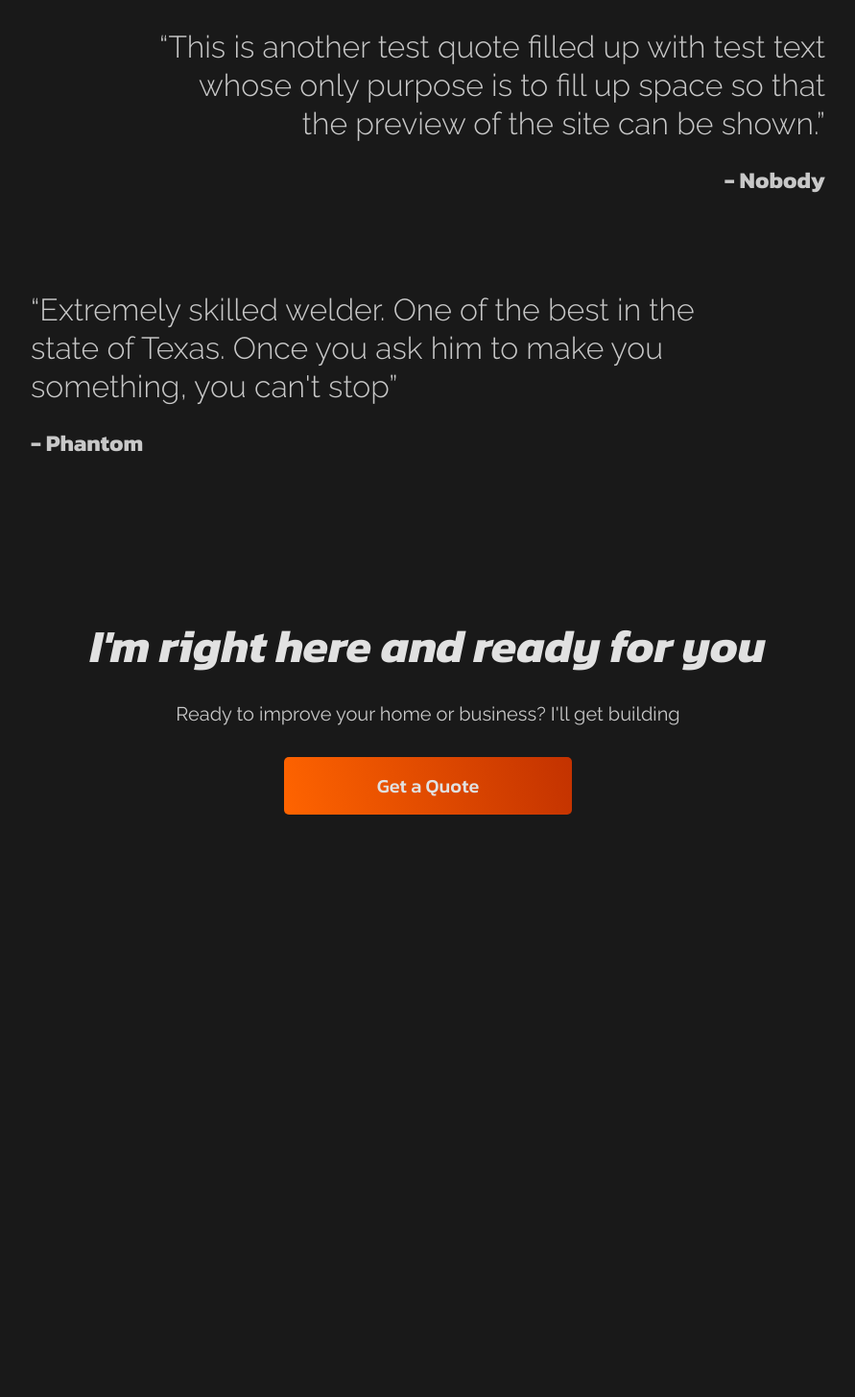
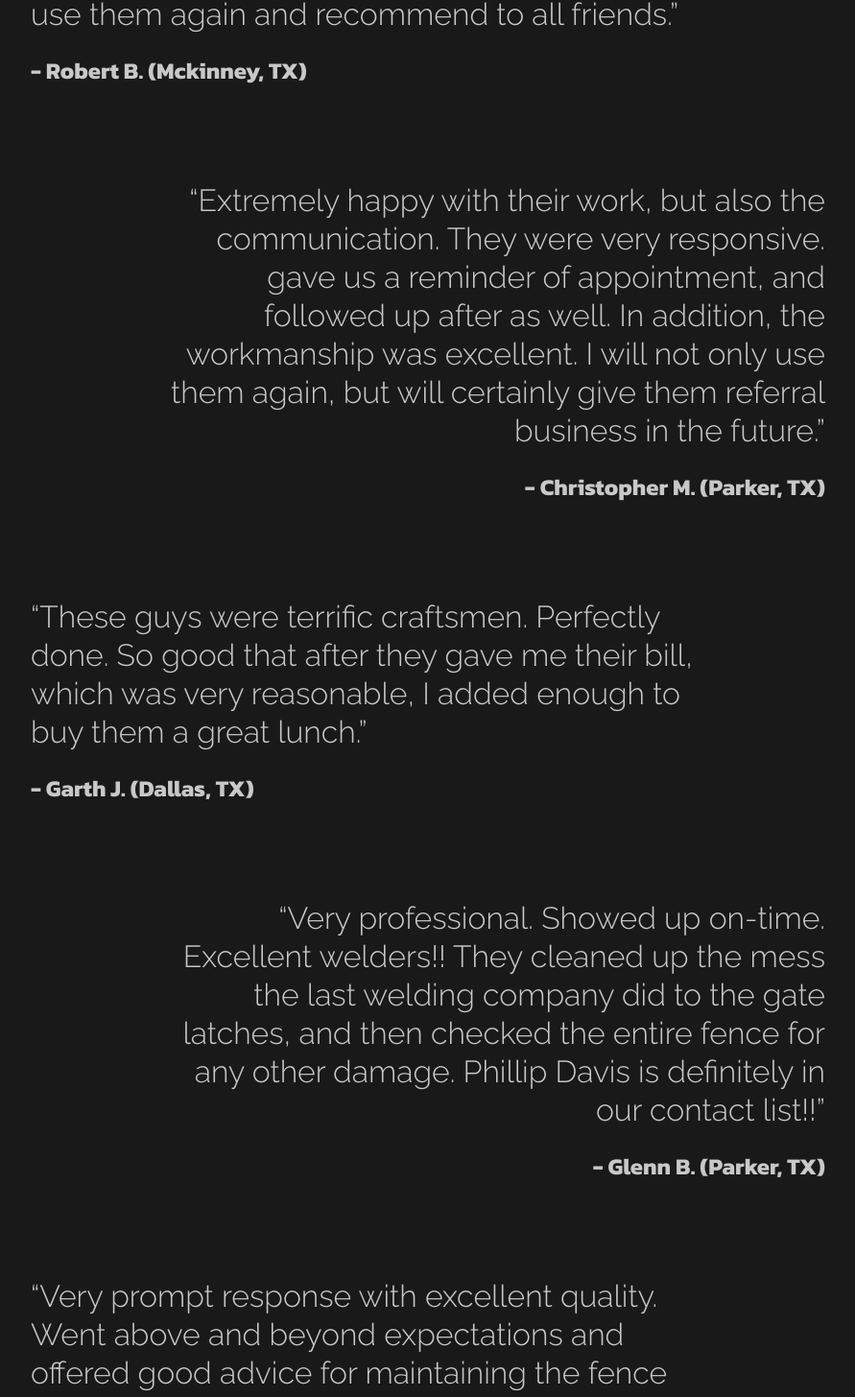
Before and after one commit to Conner1115/Metal, a Next.js app: page /testimonials in a window 1280 px wide. Shown: the part 1155-2611 px from the top of the page at 96% size, without its empty margins (194-1085 px from the left). Before the commit the page ends 2064 px from the top, so only its background shows below. Built offline with nearby package versions, Linux system fonts and the light colour scheme.

Commit message:
add testimonials

```diff
--- a/pages/testimonials.js
+++ b/pages/testimonials.js
@@ -15,11 +15,18 @@ export default function Tst() {
         </div>
       </div>
       <div style={{ paddingTop: 50 }}>
-        <Quote text="This is a test quote filled up with test text that will be filled out later.  Mr. Davis is the best!!" author="Anonymous"/>
+        <Quote text="
+Phil did a great job. Superior workmanship. Kept me informed all the way through the project. Used quality materials. Provided options and suggestions for our gate issues. Fixed (better than new) all gates and fence. Will use them again and recommend to all friends." author="Robert B. (Mckinney, TX)" />
 
-        <Quote text="This is another test quote filled up with test text whose only purpose is to fill up space so that the preview of the site can be shown." author="Nobody"/>
+        <Quote text="Extremely happy with their work, but also the communication. They were very responsive. gave us a reminder of appointment, and followed up after as well. In addition, the workmanship was excellent. I will not only use them again, but will certainly give them referral business in the future." author="Christopher M. (Parker, TX)" />
 
-        <Quote text="Extremely skilled welder.  One of the best in the state of Texas.  Once you ask him to make you something, you can't stop" author="Phantom"/>
+        <Quote text="These guys were terrific craftsmen. Perfectly done. So good that after they gave me their bill, which was very reasonable, I added enough to buy them a great lunch." author="Garth J. (Dallas, TX)" />
+
+        <Quote text="Very professional. Showed up on-time. Excellent welders!! They cleaned up the mess the last welding company did to the gate latches, and then checked the entire fence for any other damage. Phillip Davis is definitely in our contact list!!" author="Glenn B. (Parker, TX)" />
+
+        <Quote text="Very prompt response with excellent quality. Went above and beyond expectations and offered good advice for maintaining the fence and gates." author="James S. (Mckinney, TX)" />
+
+        <Quote text="Philip Davis is a talented and honest welder and craftsman. I had him complete 2 recent projects. The first was the replacement of a section of wrought iron fencing that had been crushed by a fallen tree. The second was the design and fabrication of a chimney cap for my home. Both of these projects were done professionally, and with creativity and I believe were fairly priced. He is an excellent communicator, responsive, and can be counted on to do what he says he will do and on time. I highly recommend him without any reservations." author="A K. (Dallas, TX)" />
       </div>
       <div style={{ padding: "50px 0" }}>
         <h2>I{"'"}m right here and ready for you</h2>
```
